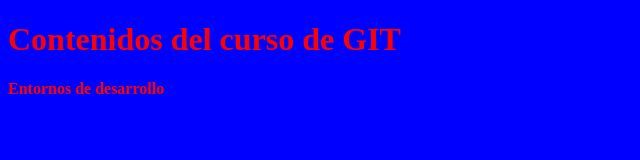
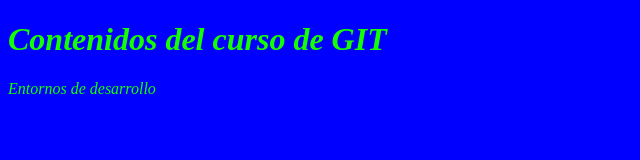
Before and after one commit to marianogn/Proyecto_empresa, a plain HTML site: page index.html in a window 1280 px wide. Shown: the whole page, without its empty margins (0-640 px from the left). Drawn offline with Linux system fonts and the light colour scheme.

```diff
--- a/css/estilos.css
+++ b/css/estilos.css
@@ -1,6 +1,6 @@
 /*CSS Documento*/
 body {
     background-color: #00F;
-    font-weight: bold;
-    color: #F00;
+    font-style: italic;
+    color: rgb(21, 255, 0);
 }
```
